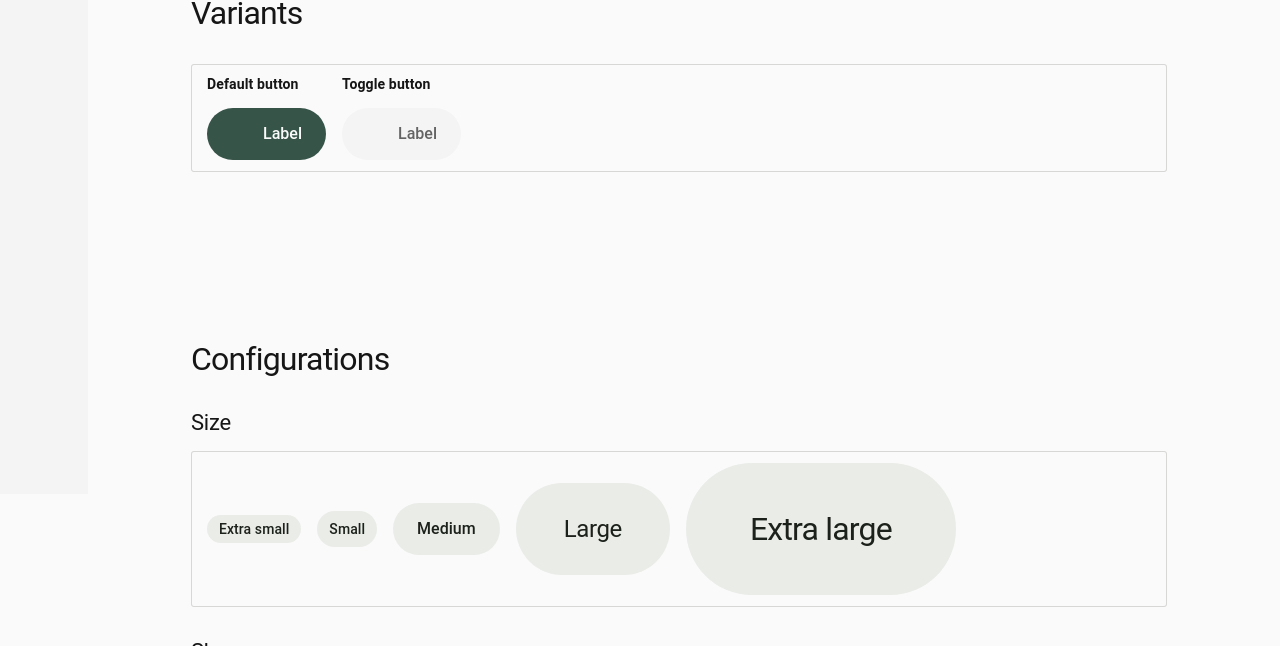
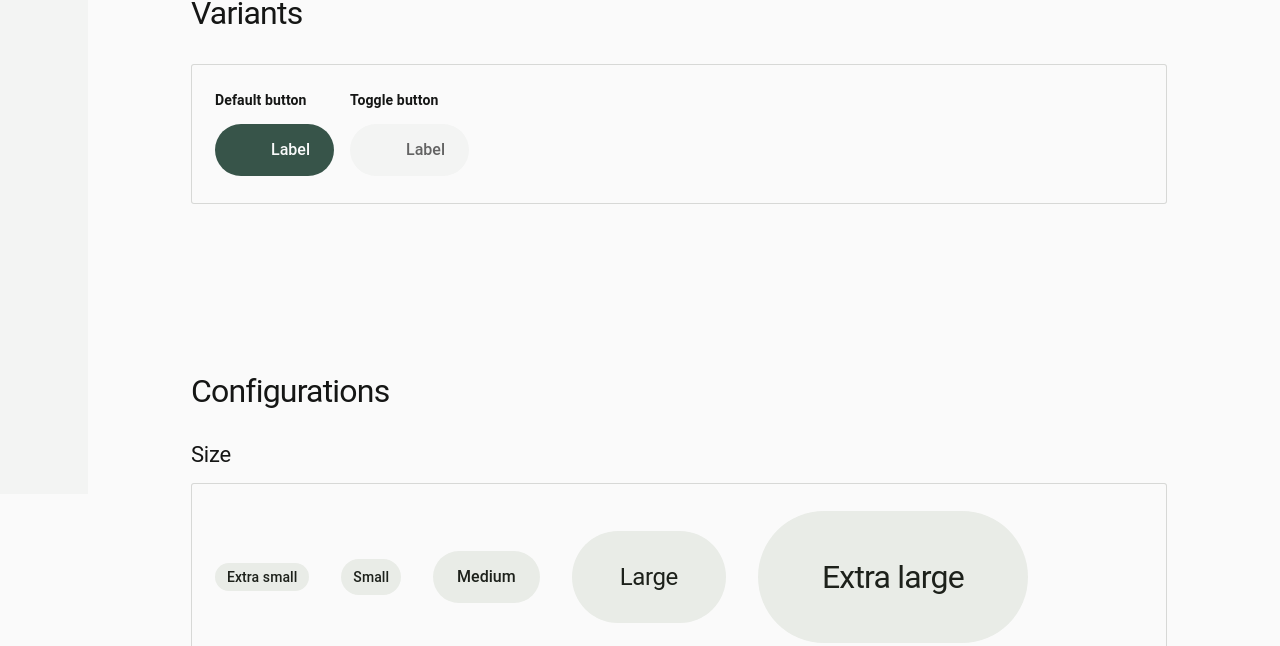
Before and after one commit to insideoutlizard/lz-ui, a SvelteKit app: page /components/buttons in a window 1280 px wide. Shown: the part 306-952 px from the top of the page. Built offline with nearby package versions, Linux system fonts and the light colour scheme; some icons are missing.

Commit message:
padding for focus ring

```diff
--- a/src/routes/components/buttons/+page.svelte
+++ b/src/routes/components/buttons/+page.svelte
@@ -226,6 +226,14 @@
             font-weight: var(--lz-typescale-headline-l-font-weight);
             font-variation-settings: var(--lz-typescale-title-l-font-wght);
         }
+
+        ul li {
+            padding: var(--lz-spacing-space200) var(--lz-spacing-space100);
+        }
+    }
+
+    .vert-list {
+        padding: var(--lz-spacing-space200) var(--lz-spacing-space100);
     }
 
     :global(.lz-card) {
```
